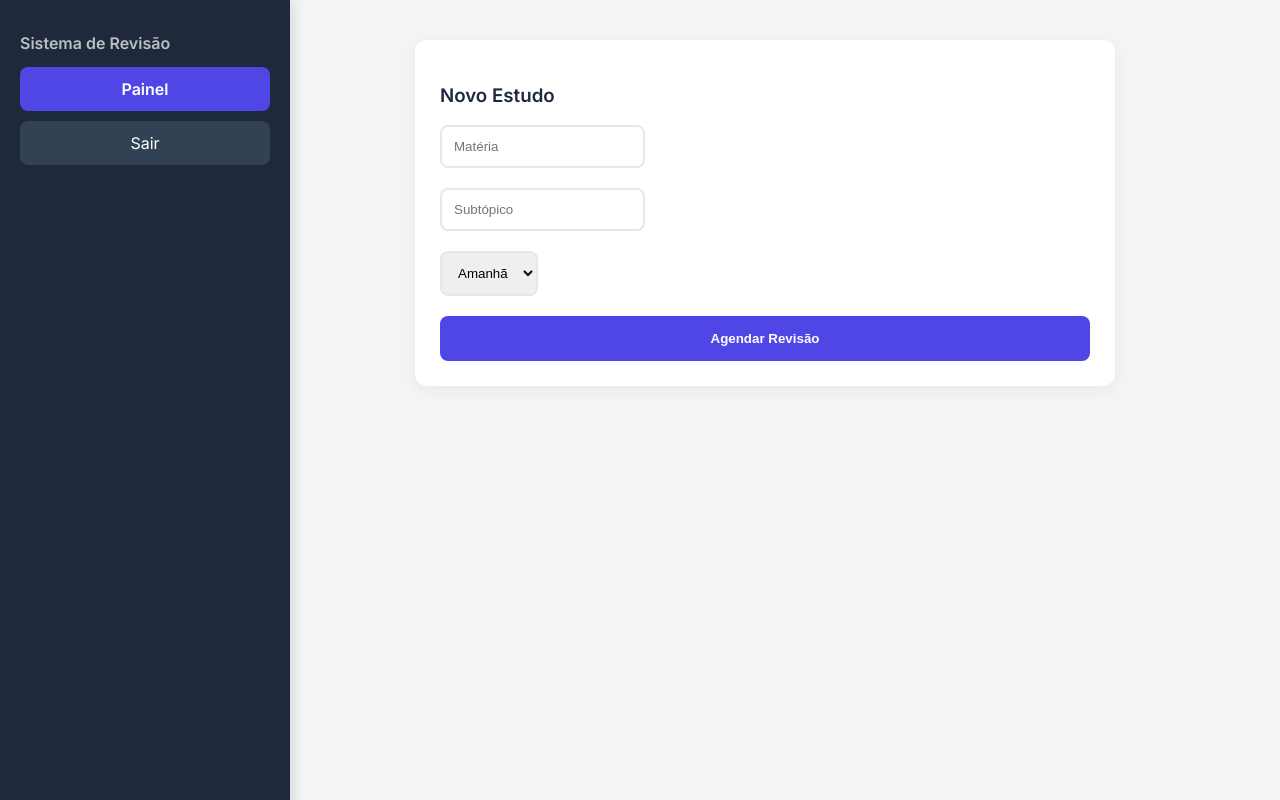
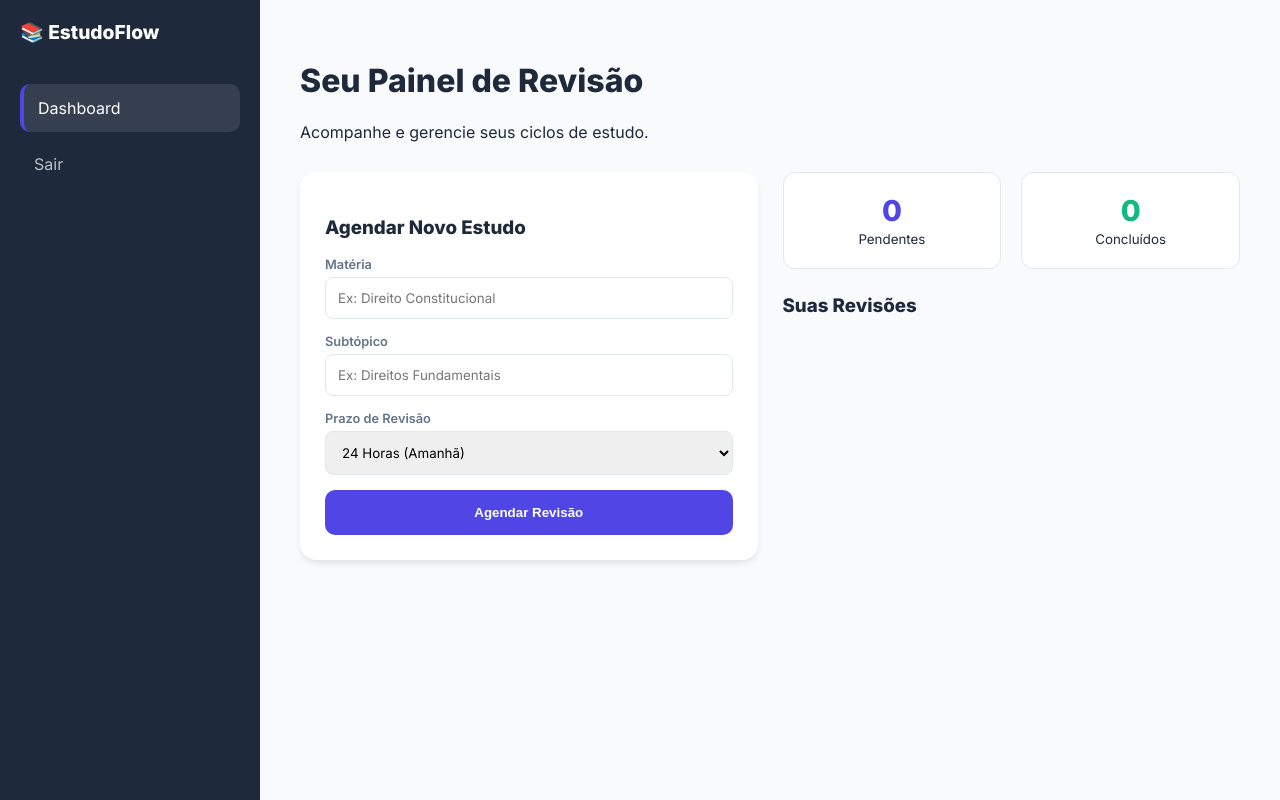
Before and after one commit to moisesvieira554-jpg/meus-estudos, a Flask app: page /dashboard in a window 1280 px wide. Run offline with Flask 3, Linux system fonts and the light colour scheme; data that the repository does not hold is empty.

Commit message:
Update index.html

```diff
--- a/templates/index.html
+++ b/templates/index.html
@@ -3,94 +3,144 @@
 <head>
     <meta charset="UTF-8">
     <meta name="viewport" content="width=device-width, initial-scale=1.0">
-    <title>Painel de Revisão</title>
-    <link href="https://fonts.googleapis.com/css2?family=Inter:wght@400;600&display=swap" rel="stylesheet">
+    <title>Sistema de Revisão V13+</title>
+    <link href="https://fonts.googleapis.com/css2?family=Inter:wght@400;600;800&display=swap" rel="stylesheet">
     <style>
-        :root { --primary: #4f46e5; --success: #10b981; --danger: #ef4444; --bg: #f3f4f6; --card: #ffffff; --text: #1e293b; }
-        body { font-family: 'Inter', sans-serif; background: var(--bg); color: var(--text); margin: 0; display: flex; min-height: 100vh; }
-        nav { width: 250px; background: #1e293b; color: white; padding: 20px; position: fixed; height: 100%; box-shadow: 4px 0 10px rgba(0,0,0,0.1); }
-        main { margin-left: 250px; padding: 40px; width: 100%; display: flex; justify-content: center; }
-        .container { width: 100%; max-width: 700px; }
-        .nav-item { padding: 12px; cursor: pointer; border-radius: 8px; margin-bottom: 10px; transition: 0.2s; background: #334155; text-align: center; }
-        .nav-item.active { background: var(--primary); font-weight: bold; }
-        .card { background: var(--card); padding: 25px; border-radius: 12px; box-shadow: 0 4px 15px rgba(0,0,0,0.05); margin-bottom: 20px; }
-        .form-group { margin-bottom: 20px; }
-        .input-group { display: flex; gap: 10px; }
-        input, select { flex: 1; padding: 12px; border: 2px solid #e2e8f0; border-radius: 8px; outline: none; }
-        .main-btn { background: var(--primary); color: white; border: none; padding: 15px; border-radius: 8px; width: 100%; cursor: pointer; font-weight: bold; }
+        :root { --primary: #4f46e5; --bg: #f8fafc; --card: #ffffff; --text: #1e293b; --success: #10b981; }
+        body { font-family: 'Inter', sans-serif; background: var(--bg); color: var(--text); margin: 0; display: flex; }
 
-        /* Ícones V13 Estilizados */
-        .item-revisao { display: flex; justify-content: space-between; align-items: center; padding: 15px; border-radius: 10px; border: 1px solid #e2e8f0; margin-bottom: 10px; background: #fff; }
-        .btn-group { display: flex; gap: 8px; }
-        .btn-icon { border: none; width: 32px; height: 32px; border-radius: 6px; cursor: pointer; display: flex; align-items: center; justify-content: center; }
-        .btn-edit { background: #fef3c7; color: #92400e; }
-        .btn-delete { background: #fee2e2; color: #991b1b; }
-        .btn-check { background: var(--success); color: white; border-radius: 50%; width: 35px; height: 35px; }
+        /* Sidebar Estilo Ponto2 */
+        nav { width: 260px; background: #1e293b; color: white; height: 100vh; position: fixed; padding: 20px; box-sizing: border-box; }
+        .nav-logo { font-weight: 800; font-size: 1.2rem; margin-bottom: 40px; display: flex; align-items: center; gap: 10px; }
+        .nav-item { padding: 14px; cursor: pointer; border-radius: 10px; margin-bottom: 8px; transition: 0.3s; display: flex; align-items: center; gap: 12px; opacity: 0.7; }
+        .nav-item:hover, .nav-item.active { background: rgba(255,255,255,0.1); opacity: 1; }
+        .nav-item.active { border-left: 4px solid var(--primary); }
 
-        .data-revisao { font-size: 0.75rem; margin-top: 4px; display: block; font-weight: 600; }
-        .atrasado { color: var(--danger); }
-        .hidden { display: none; }
+        main { margin-left: 260px; padding: 40px; width: 100%; max-width: 1000px; }
+        .header { margin-bottom: 30px; }
+        .grid { display: grid; grid-template-columns: 1fr 1fr; gap: 25px; }
+
+        /* Cards e Inputs */
+        .card { background: var(--card); padding: 25px; border-radius: 16px; box-shadow: 0 4px 6px -1px rgba(0,0,0,0.1); }
+        .input-group { margin-bottom: 15px; }
+        label { display: block; font-size: 0.8rem; font-weight: 600; margin-bottom: 5px; color: #64748b; }
+        input, select { width: 100%; padding: 12px; border: 1px solid #e2e8f0; border-radius: 8px; box-sizing: border-box; font-family: inherit; }
+
+        .btn-add { background: var(--primary); color: white; border: none; width: 100%; padding: 15px; border-radius: 10px; font-weight: 600; cursor: pointer; transition: 0.3s; }
+        .btn-add:hover { background: #4338ca; }
+
+        /* Lista de Revisões V13 */
+        .item-revisao { display: flex; justify-content: space-between; align-items: center; padding: 16px; background: white; border-radius: 12px; margin-bottom: 12px; border: 1px solid #e2e8f0; }
+        .item-info strong { display: block; font-size: 1rem; }
+        .item-info span { font-size: 0.85rem; color: #64748b; }
+        .tag-data { display: inline-block; padding: 4px 8px; background: #e0e7ff; color: #4338ca; border-radius: 6px; font-size: 0.75rem; font-weight: 700; margin-top: 5px; }
+
+        .actions { display: flex; gap: 10px; }
+        .btn-icon { border: none; width: 38px; height: 38px; border-radius: 10px; cursor: pointer; display: flex; align-items: center; justify-content: center; font-size: 1.1rem; transition: 0.2s; }
+        .btn-check { background: #dcfce7; color: #166534; }
+        .btn-del { background: #fee2e2; color: #991b1b; }
+
+        /* Relatório */
+        .stats-container { display: flex; gap: 20px; margin-top: 20px; }
+        .stat-card { flex: 1; background: white; padding: 20px; border-radius: 12px; text-align: center; border: 1px solid #e2e8f0; }
+        .stat-number { display: block; font-size: 1.8rem; font-weight: 800; color: var(--primary); }
     </style>
 </head>
 <body>
     <nav>
-        <h2 style="font-size: 1rem; opacity: 0.7;">Sistema de Revisão</h2>
-        <div class="nav-item active" onclick="location.href='/dashboard'">Painel</div>
+        <div class="nav-logo">📚 EstudoFlow</div>
+        <div class="nav-item active">Dashboard</div>
         <div class="nav-item" onclick="location.href='/'">Sair</div>
     </nav>
+
     <main>
-        <div class="container">
+        <div class="header">
+            <h1>Seu Painel de Revisão</h1>
+            <p>Acompanhe e gerencie seus ciclos de estudo.</p>
+        </div>
+
+        <div class="grid">
             <div class="card">
-                <h3>Novo Estudo</h3>
-                <div class="form-group">
-                    <input type="text" id="materia" placeholder="Matéria">
+                <h3>Agendar Novo Estudo</h3>
+                <div class="input-group">
+                    <label>Matéria</label>
+                    <input type="text" id="materia" placeholder="Ex: Direito Constitucional">
                 </div>
-                <div class="form-group">
-                    <input type="text" id="subtopico" placeholder="Subtópico">
+                <div class="input-group">
+                    <label>Subtópico</label>
+                    <input type="text" id="subtopico" placeholder="Ex: Direitos Fundamentais">
                 </div>
-                <div class="form-group">
+                <div class="input-group">
+                    <label>Prazo de Revisão</label>
                     <select id="prazo">
-                        <option value="1">Amanhã</option>
-                        <option value="7">7 dias</option>
-                        <option value="30">30 dias</option>
+                        <option value="1">24 Horas (Amanhã)</option>
+                        <option value="7">7 Dias</option>
+                        <option value="15">15 Dias</option>
+                        <option value="30">30 Dias</option>
                     </select>
                 </div>
-                <button class="main-btn" onclick="salvarNoBanco()">Agendar Revisão</button>
+                <button class="btn-add" onclick="salvarNoBanco()">Agendar Revisão</button>
             </div>
 
-            <div id="lista-revisoes"></div>
+            <div>
+                <div id="stats" class="stats-container" style="margin-top: 0; margin-bottom: 25px;">
+                    <div class="stat-card">
+                        <span class="stat-number" id="count-pendente">0</span>
+                        <small>Pendentes</small>
+                    </div>
+                    <div class="stat-card">
+                        <span class="stat-number" id="count-concluido" style="color: var(--success)">0</span>
+                        <small>Concluídos</small>
+                    </div>
+                </div>
+
+                <div id="lista-revisoes">
+                    </div>
+            </div>
         </div>
     </main>
 
     <script>
-        // Ao carregar a página, busca os dados do servidor Python
         async function carregarDados() {
             const res = await fetch('/api/estudos');
             const dados = await res.json();
+
             const container = document.getElementById('lista-revisoes');
-            container.innerHTML = '';
+            container.innerHTML = '<h3>Suas Revisões</h3>';
+
+            let pendentes = 0;
+            let concluidos = 0;
 
             dados.forEach(d => {
-                if(!d.feito) {
+                if (d.feito) {
+                    concluidos++;
+                } else {
+                    pendentes++;
                     container.innerHTML += `
                         <div class="item-revisao">
-                            <div>
-                                <strong>${d.materia}</strong><br><small>${d.subtopico}</small>
-                                <span class="data-revisao">Revisar em: ${d.data}</span>
+                            <div class="item-info">
+                                <strong>${d.materia}</strong>
+                                <span>${d.subtopico}</span><br>
+                                <span class="tag-data">📅 ${d.data}</span>
                             </div>
-                            <div class="btn-group">
-                                <button class="btn-icon btn-delete" onclick="excluir(${d.id})">🗑️</button>
-                                <button class="btn-icon btn-check" onclick="concluir(${d.id})">✓</button>
+                            <div class="actions">
+                                <button class="btn-icon btn-check" title="Concluir" onclick="concluir(${d.id})">✓</button>
+                                <button class="btn-icon btn-del" title="Excluir" onclick="excluir(${d.id})">🗑️</button>
                             </div>
                         </div>`;
                 }
             });
+
+            document.getElementById('count-pendente').innerText = pendentes;
+            document.getElementById('count-concluido').innerText = concluidos;
         }
 
         async function salvarNoBanco() {
-            const materia = document.getElementById('materia').value;
-            const subtopico = document.getElementById('subtopico').value;
+            const mat = document.getElementById('materia').value;
+            const sub = document.getElementById('subtopico').value;
             const dias = parseInt(document.getElementById('prazo').value);
+
+            if(!mat || !sub) return alert("Preencha tudo!");
 
             const dataAlvo = new Date();
             dataAlvo.setDate(dataAlvo.getDate() + dias);
@@ -99,10 +149,12 @@
             await fetch('/api/estudos', {
                 method: 'POST',
                 headers: { 'Content-Type': 'application/json' },
-                body: JSON.stringify({ materia, subtopico, data: dataStr })
+                body: JSON.stringify({ materia: mat, subtopico: sub, data: dataStr })
             });
 
-            location.reload();
+            document.getElementById('materia').value = '';
+            document.getElementById('subtopico').value = '';
+            carregarDados();
         }
 
         async function concluir(id) {
@@ -115,7 +167,7 @@
         }
 
         async function excluir(id) {
-            if(confirm("Excluir revisão?")) {
+            if(confirm("Deseja apagar esta revisão?")) {
                 await fetch(`/api/estudos/${id}`, { method: 'DELETE' });
                 carregarDados();
             }
```
